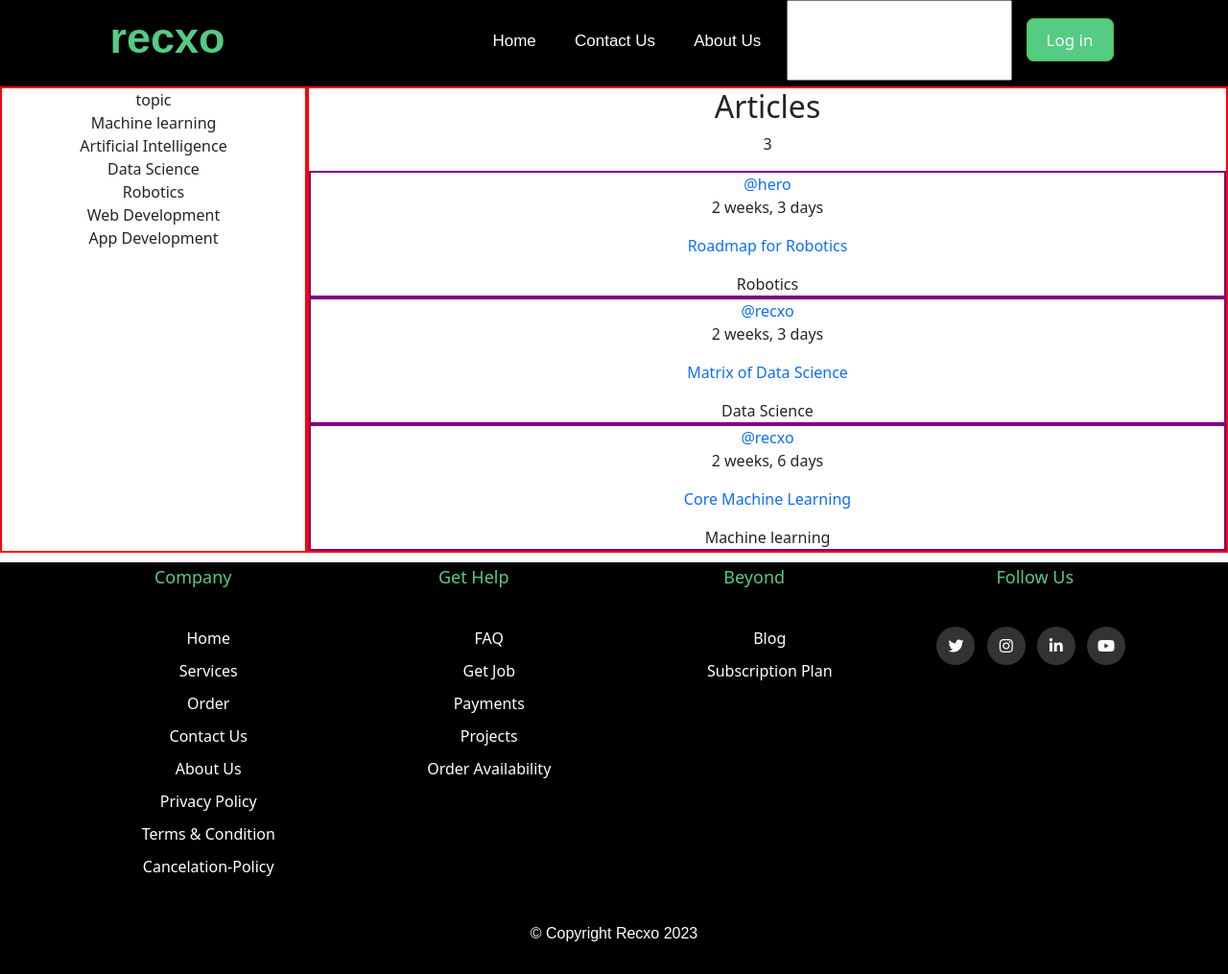
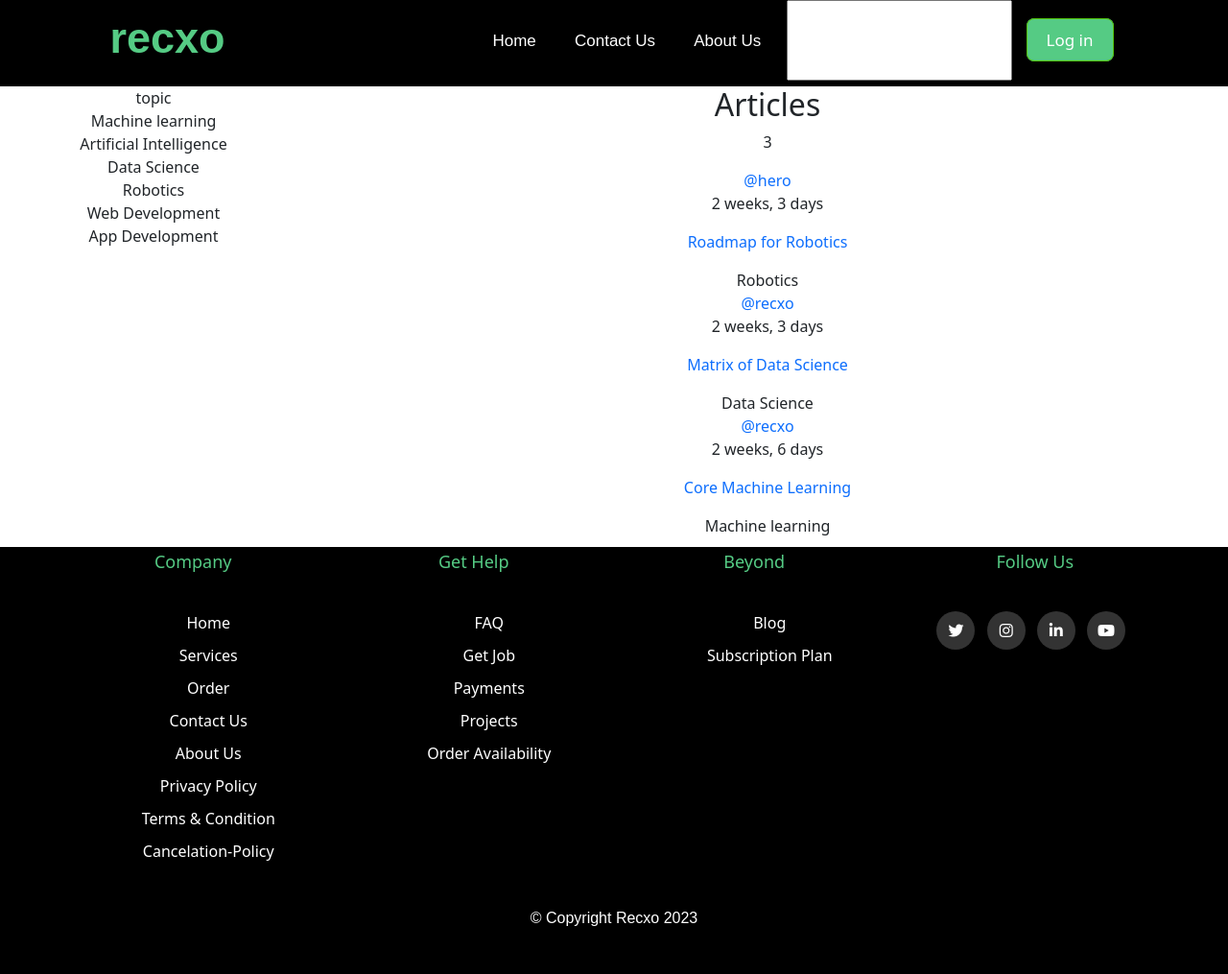
Before and after one commit to rishv1912/RECXO, a Django app: page /blog/ in a window 1280 px wide; the page is wider, and only the part inside the window is pictured. Shown: that part at 96% size. After the commit the page ends 965 px from the top of that part, so only its background shows below. Run offline with Django 4.2, Linux system fonts and the light colour scheme; data comes from the database, SQL or seed files in the repository.

Commit message:
made few changes on css

```diff
--- a/templates/blog/blog_feed_component.html
+++ b/templates/blog/blog_feed_component.html
@@ -1,7 +1,5 @@
 <style>
-  .blogPostBlog {
-    border: 2px solid purple;
-  }
+
 </style>
 
 {% for blog in blogposts %}
--- a/templates/blog/home.html
+++ b/templates/blog/home.html
@@ -19,9 +19,7 @@
     width: 100%;
   }
 
-  #section-1 .item {
-    border: 2px solid red;
-  }
+
 </style>
 
 <section id="section-1">
```
